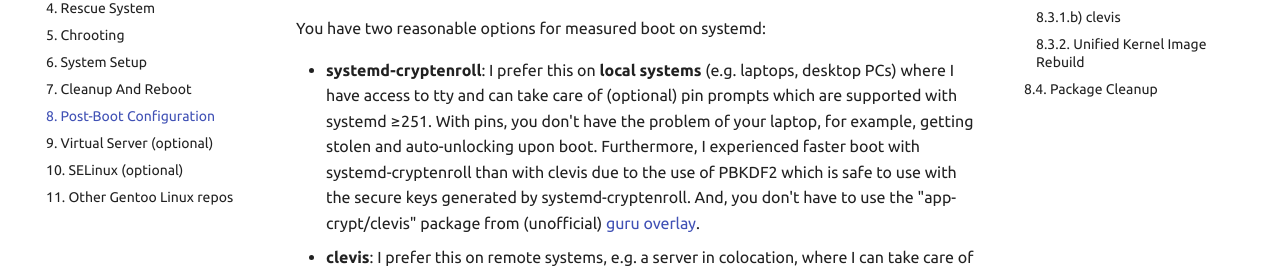
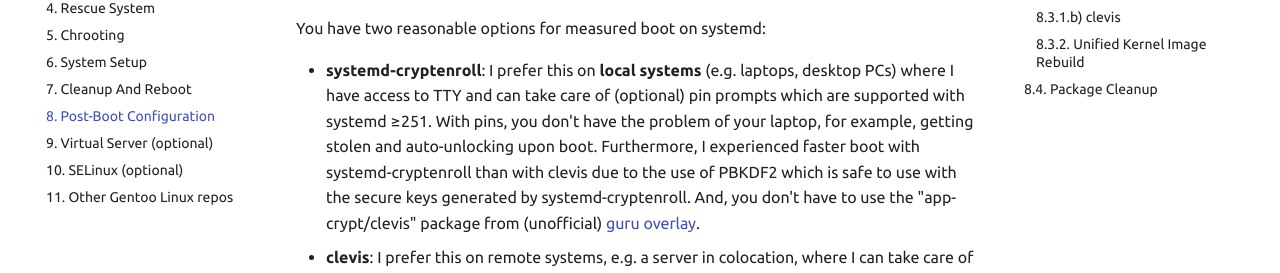
Before and after one commit to duxsco/gentoo-installation, an MkDocs documentation site: the page built from docs/post-boot_configuration.md, in a window 1280 px wide and 900 px high, scrolled down 1835 px. Shown: the part 199-472 px from the top of the window. Built offline with MkDocs 1.6.1 and Material for MkDocs 9.7.7, drawn with Linux system fonts in a browser that asks for light colours; comment, search, counter and statistics services are not loaded.

Commit message:
Write TTY in upper-case

```diff
--- a/docs/post-boot_configuration.md
+++ b/docs/post-boot_configuration.md
@@ -93,7 +93,7 @@ efi-readvar
 
 You have two reasonable options for measured boot on systemd:
 
-- **systemd-cryptenroll**: I prefer this on **local systems** (e.g. laptops, desktop PCs) where I have access to tty and can take care of (optional) pin prompts which are supported with systemd ≥251. With pins, you don't have the problem of your laptop, for example, getting stolen and auto-unlocking upon boot. Furthermore, I experienced faster boot with systemd-cryptenroll than with clevis due to the use of PBKDF2 which is safe to use with the secure keys generated by systemd-cryptenroll. And, you don't have to use the "app-crypt/clevis" package from (unofficial) [guru overlay](https://wiki.gentoo.org/wiki/Project:GURU).
+- **systemd-cryptenroll**: I prefer this on **local systems** (e.g. laptops, desktop PCs) where I have access to TTY and can take care of (optional) pin prompts which are supported with systemd ≥251. With pins, you don't have the problem of your laptop, for example, getting stolen and auto-unlocking upon boot. Furthermore, I experienced faster boot with systemd-cryptenroll than with clevis due to the use of PBKDF2 which is safe to use with the secure keys generated by systemd-cryptenroll. And, you don't have to use the "app-crypt/clevis" package from (unofficial) [guru overlay](https://wiki.gentoo.org/wiki/Project:GURU).
 - **clevis**: I prefer this on remote systems, e.g. a server in colocation, where I can take care of unlock via [Shamir Secret Sharing](https://github.com/latchset/clevis#pin-shamir-secret-sharing) which combines [TPM 2.0](https://github.com/latchset/clevis#pin-tpm2) and [Tang](https://github.com/latchset/clevis#pin-tang) pin ([Tang project](https://github.com/latchset/tang)).
 
 Use **either systemd-cryptenroll or clevis** in the following.
```
Also changed, not shown: docs/live-cd_environment.md (+2 -2 lines).
